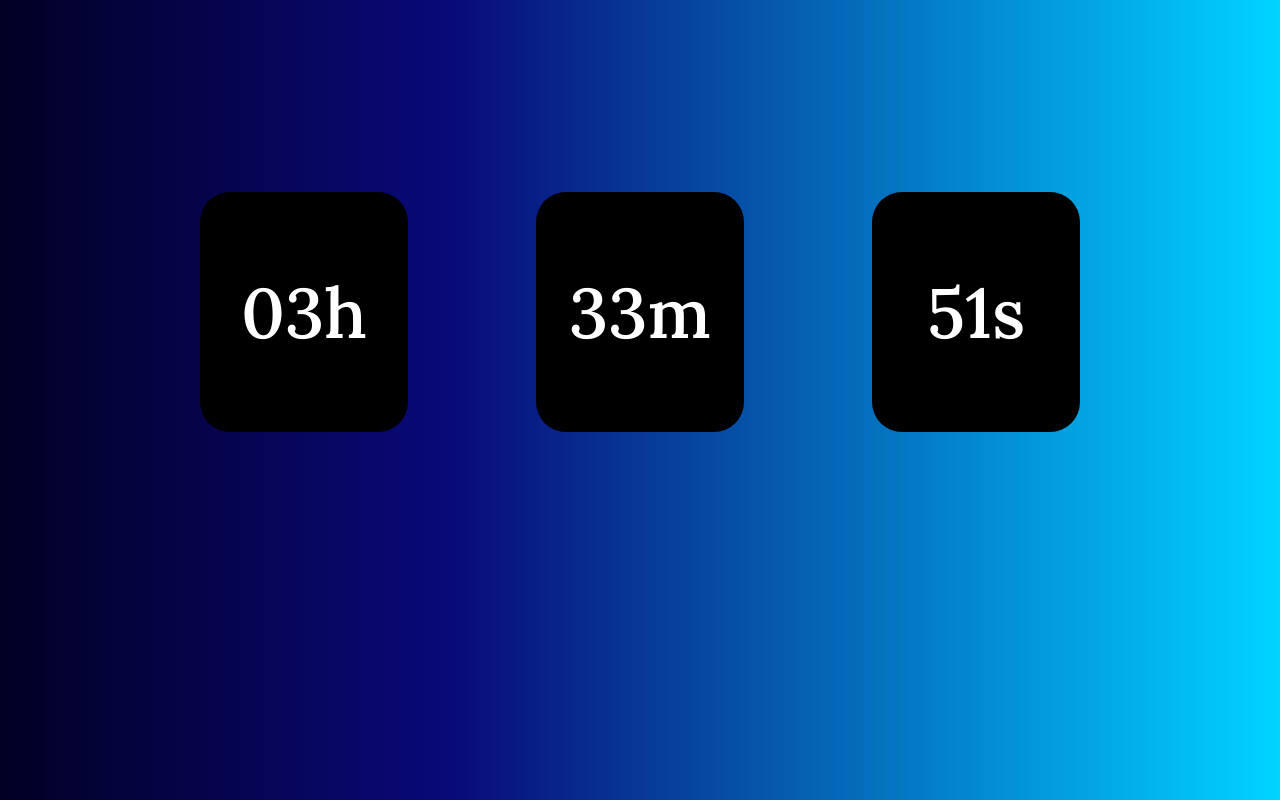
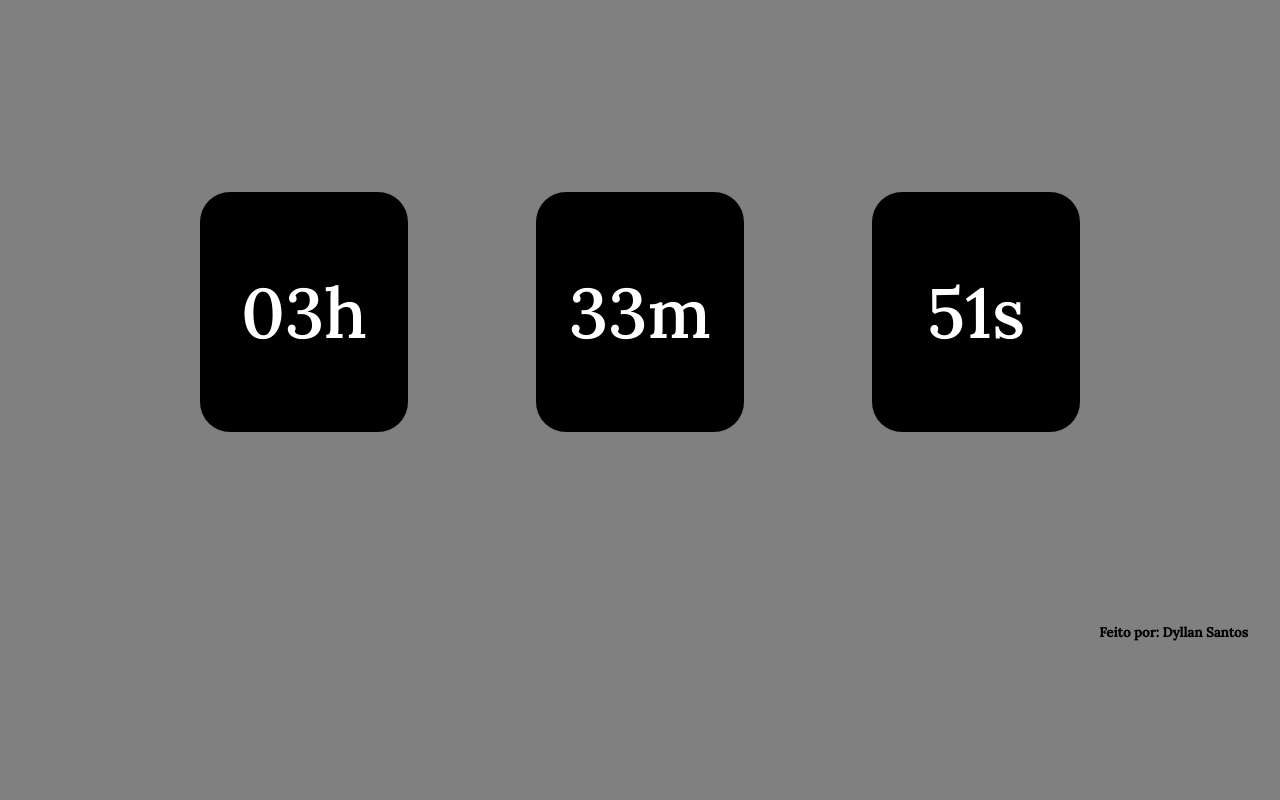
Before and after one commit to DySantos22/Watch_project, a plain HTML site: page index.html in a window 1280 px wide. Drawn offline with Linux system fonts and the light colour scheme.

Commit message:
v2 - Conclusão

```diff
--- a/assets/index.css
+++ b/assets/index.css
@@ -7,12 +7,13 @@
 }
 
 body {
-    background: linear-gradient(90deg, rgba(2, 0, 36, 1) 0%, rgba(9, 9, 121, 1) 35%, rgba(0, 212, 255, 1) 100%);
+    background-color: gray;
 }
 
 .watch {
     margin-top: 12rem;
     gap: 8rem;
+
 }
 
 .card{
@@ -20,15 +21,23 @@ body {
     height: 15rem;
     width: 13rem;
     border-radius: 30px;
+    display: block;
 }
 
 span {
     font-size: 70px;
     color: #ffffff;
+    display: block;
+
 }
 
 .watch, .card{
     display: flex;
     justify-content: center;
     align-items: center;
+
 }
+h5{
+    text-align: right;
+    margin: 12rem 2rem 0 0;
+}
--- a/index.html
+++ b/index.html
@@ -1,11 +1,13 @@
 <!DOCTYPE html>
+
 <html lang="pt-br">
-
 <head>
     <meta charset="UTF-8">
     <meta http-equiv="X-UA-Compatible" content="IE=edge">
+    <meta name="keywords" content="HTML, CSS, JavaScript, Watch, Relógio, Hours">
     <meta name="viewport" content="width=device-width, initial-scale=1.0">
     <link rel="stylesheet" type="text/css" href="assets/index.css">
+    <link rel="icon" href="assets/img/watch.png" type="image/x-icon" />
     <title>Watch</title>
 </head>
 
@@ -26,6 +28,9 @@
                 <span id="s">s</span>
             </div>
         </div>
+        <div>
+            <h5>Feito por: Dyllan Santos</h5>
+        </div>
     </main>
     <script src="assets/js/function.js"></script>
 </body>
```
Also changed, not shown: assets/img/watch.png (added).
